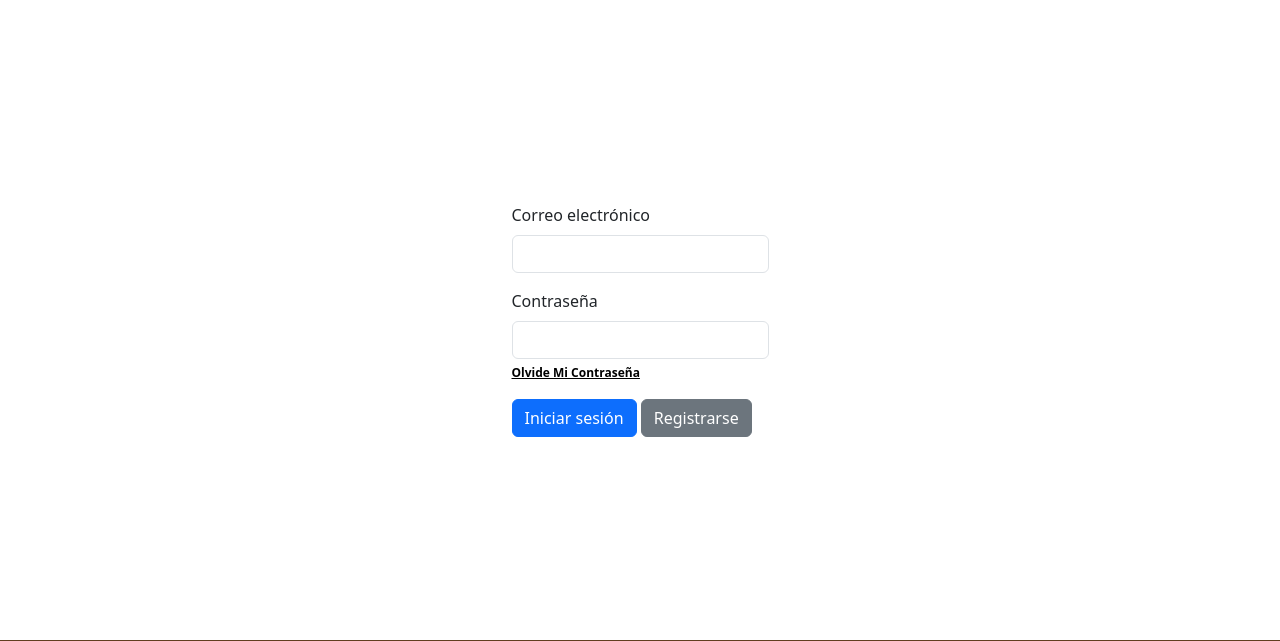
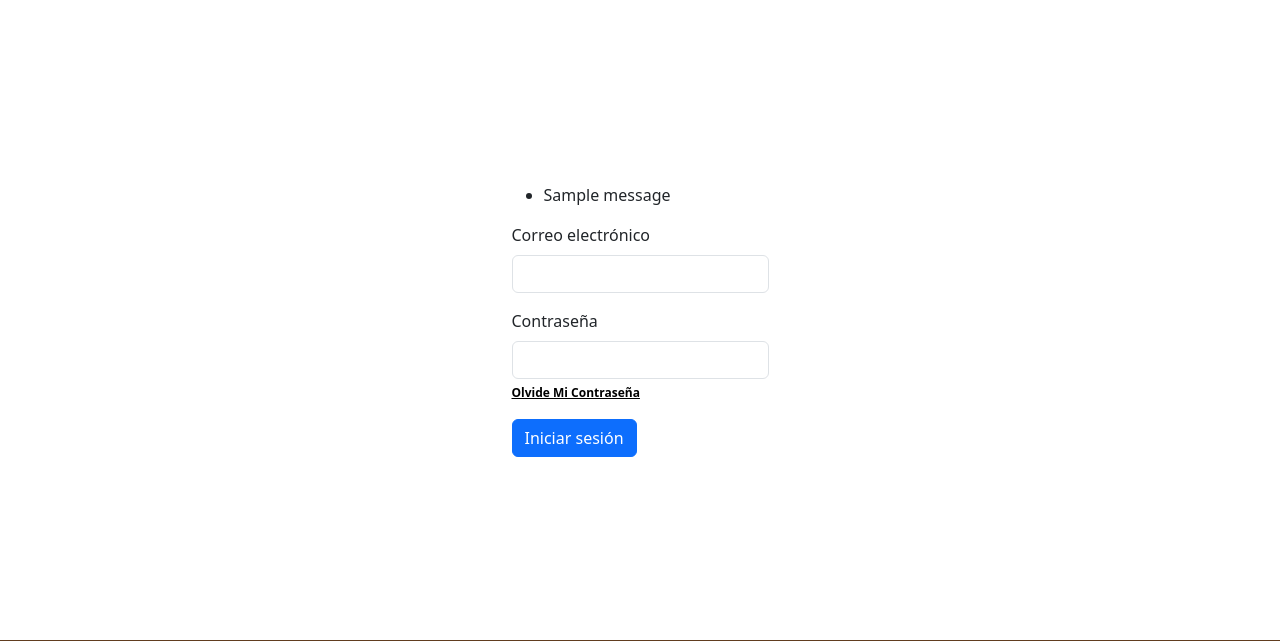
Before and after one commit to zTMike/InterfazAdministrativaPPI, a Django app: page /iniciarsesion/ in a window 1280 px wide. Shown: the part 80-721 px from the top of the page. Run offline with Django 5.2, Linux system fonts and the light colour scheme; one stand-in notice (Sample message) is shown; some web fonts are replaced.

Commit message:
Actualizacion de archivos

```diff
--- a/Inicio/views.py
+++ b/Inicio/views.py
@@ -8,7 +8,6 @@
 def contactenos(request):
     return render(request, 'Contactenos.html')
 
-
 def nosotros(request):
     return render(request, 'Nosotros.html')
 
--- a/LaMarqueza/Templates/registration/login.html
+++ b/LaMarqueza/Templates/registration/login.html
@@ -10,9 +10,15 @@
     <div class="d-flex">
 
         <form method="post" action="{% url 'login' %}">
+
             {% csrf_token %}
-
-
+            {% if messages %}
+    <ul class="messages">
+        {% for message in messages %}
+            <li{% if message.tags %} class="{{ message.tags }}"{% endif %}>{{ message }}</li>
+        {% endfor %}
+    </ul>
+{% endif %}
 
             <div class="mb-3">
                 <label for="email" class="form-label">Correo electrónico</label>
@@ -24,9 +30,7 @@
                 <a href="" class="OlvideMclave"> Olvide Mi Contraseña</a>
             </div>
             <button type="submit" class="btn btn-primary">Iniciar sesión</button>
-            <a href="{% url "registrarse" %}">
-                <button type="button" class="btn btn-secondary ml-1">Registrarse</button>
-            </a>
+
         </form>
 
     </div>
--- a/LaMarqueza/Templates/registration/register.html
+++ b/LaMarqueza/Templates/registration/register.html
@@ -27,4 +27,6 @@
 
 </div>
 
+
+
 {% endblock Boddy %}
```
Also changed, not shown: Usuarios/views.py (+5 -3 lines).
